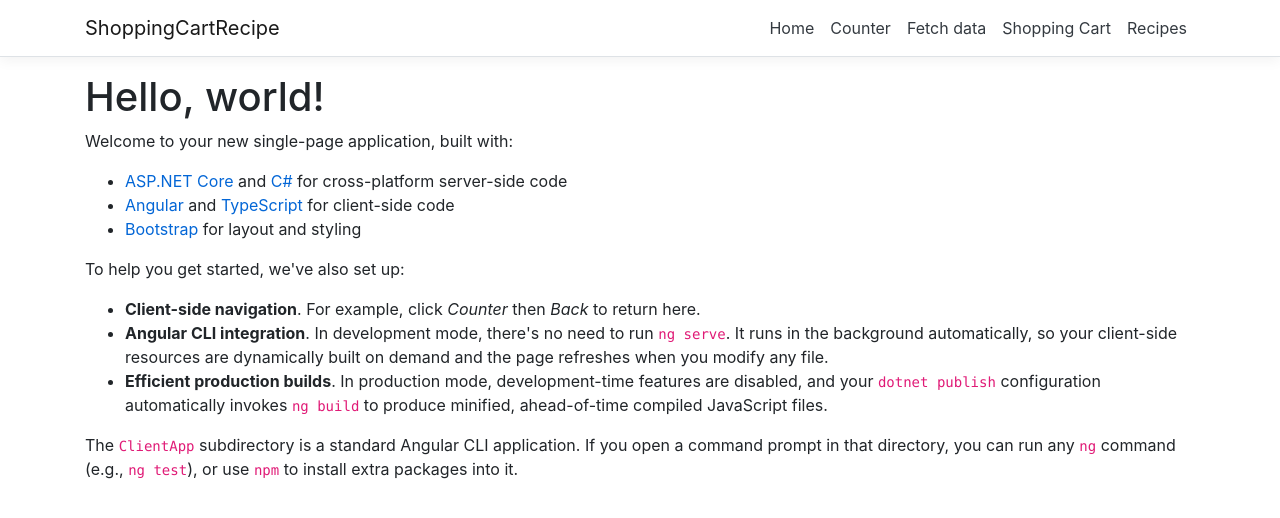
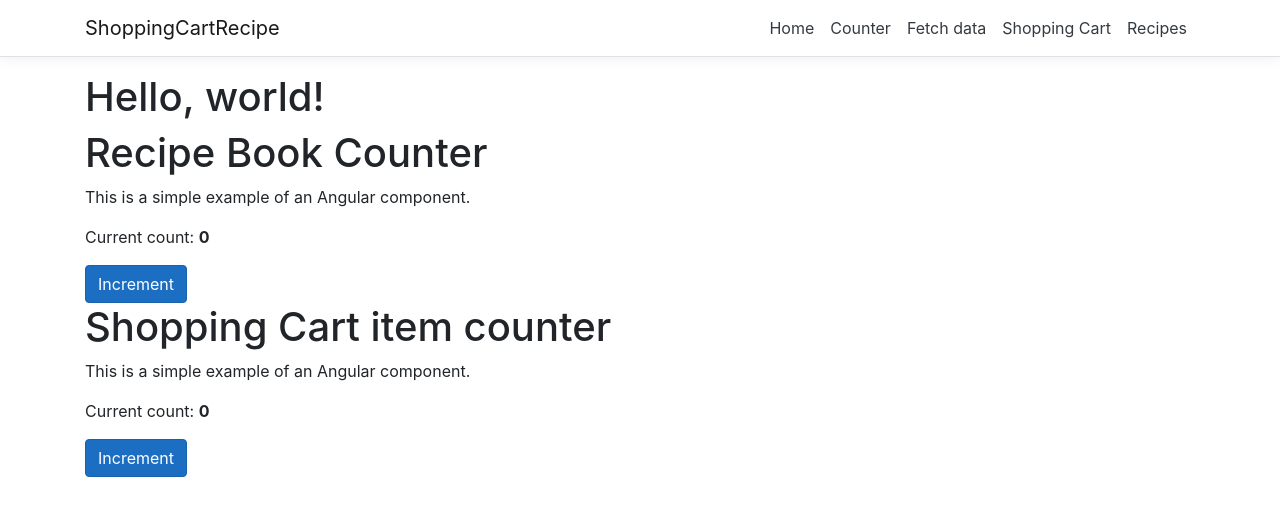
Before and after one commit to stevenbowler/ShoppingCartRecipe, an Angular app in the folder ClientApp/: page / in a window 1280 px wide. Shown: the top 518 px of the page. Built offline with nearby package versions, Linux system fonts and the light colour scheme.

Commit message:
Add shopping cart and recipe book components

```diff
--- a/ClientApp/src/app/home/home.component.html
+++ b/ClientApp/src/app/home/home.component.html
@@ -1,14 +1,3 @@
 <h1>Hello, world!</h1>
-<p>Welcome to your new single-page application, built with:</p>
-<ul>
-  <li><a href='https://get.asp.net/'>ASP.NET Core</a> and <a href='https://msdn.microsoft.com/en-us/library/67ef8sbd.aspx'>C#</a> for cross-platform server-side code</li>
-  <li><a href='https://angular.io/'>Angular</a> and <a href='http://www.typescriptlang.org/'>TypeScript</a> for client-side code</li>
-  <li><a href='http://getbootstrap.com/'>Bootstrap</a> for layout and styling</li>
-</ul>
-<p>To help you get started, we've also set up:</p>
-<ul>
-  <li><strong>Client-side navigation</strong>. For example, click <em>Counter</em> then <em>Back</em> to return here.</li>
-  <li><strong>Angular CLI integration</strong>. In development mode, there's no need to run <code>ng serve</code>. It runs in the background automatically, so your client-side resources are dynamically built on demand and the page refreshes when you modify any file.</li>
-  <li><strong>Efficient production builds</strong>. In production mode, development-time features are disabled, and your <code>dotnet publish</code> configuration automatically invokes <code>ng build</code> to produce minified, ahead-of-time compiled JavaScript files.</li>
-</ul>
-<p>The <code>ClientApp</code> subdirectory is a standard Angular CLI application. If you open a command prompt in that directory, you can run any <code>ng</code> command (e.g., <code>ng test</code>), or use <code>npm</code> to install extra packages into it.</p>
+<app-recipe-book></app-recipe-book>
+<app-shopping-cart></app-shopping-cart>
--- a/ClientApp/src/app/nav-menu/nav-menu.component.html
+++ b/ClientApp/src/app/nav-menu/nav-menu.component.html
@@ -32,10 +32,10 @@
             <a class="nav-link text-dark" [routerLink]="['/fetch-data']">Fetch data</a>
           </li>
           <li class="nav-item" [routerLinkActive]="['link-active']">
-            <a class="nav-link text-dark" [routerLink]="['/fetch-data']">Shopping Cart</a>
+            <a class="nav-link text-dark" [routerLink]="['/shopping-cart']">Shopping Cart</a>
           </li>
           <li class="nav-item" [routerLinkActive]="['link-active']">
-            <a class="nav-link text-dark" [routerLink]="['/fetch-data']">Recipes</a>
+            <a class="nav-link text-dark" [routerLink]="['/recipe-book']">Recipes</a>
           </li>
         </ul>
       </div>
--- /dev/null
+++ b/ClientApp/src/app/recipe-book/recipe-book.component.html
@@ -0,0 +1,7 @@
+<h1>Recipe Book Counter</h1>
+
+<p>This is a simple example of an Angular component.</p>
+
+<p aria-live="polite">Current count: <strong>{{ currentCount }}</strong></p>
+
+<button class="btn btn-primary" (click)="incrementCounter()">Increment</button>
--- /dev/null
+++ b/ClientApp/src/app/recipe-book/recipe-book.component.ts
@@ -0,0 +1,13 @@
+import { Component } from '@angular/core';
+
+@Component({
+  selector: 'app-recipe-book',
+  templateUrl: './recipe-book.component.html'
+})
+export class RecipeBookComponent {
+  public currentCount = 0;
+
+  public incrementCounter() {
+    this.currentCount++;
+  }
+}
--- /dev/null
+++ b/ClientApp/src/app/shopping-cart/shopping-cart.component.html
@@ -0,0 +1,7 @@
+<h1>Shopping Cart item counter</h1>
+
+<p>This is a simple example of an Angular component.</p>
+
+<p aria-live="polite">Current count: <strong>{{ currentCount }}</strong></p>
+
+<button class="btn btn-primary" (click)="incrementCounter()">Increment</button>
--- /dev/null
+++ b/ClientApp/src/app/shopping-cart/shopping-cart.component.ts
@@ -0,0 +1,13 @@
+import { Component } from '@angular/core';
+
+@Component({
+  selector: 'app-shopping-cart',
+  templateUrl: './shopping-cart.component.html'
+})
+export class ShoppingCartComponent {
+  public currentCount = 0;
+
+  public incrementCounter() {
+    this.currentCount++;
+  }
+}
```
Also changed, not shown: ClientApp/src/app/app.module.ts (+7 -1 lines), 1 other file (tests, documents, lock files or other folders).
